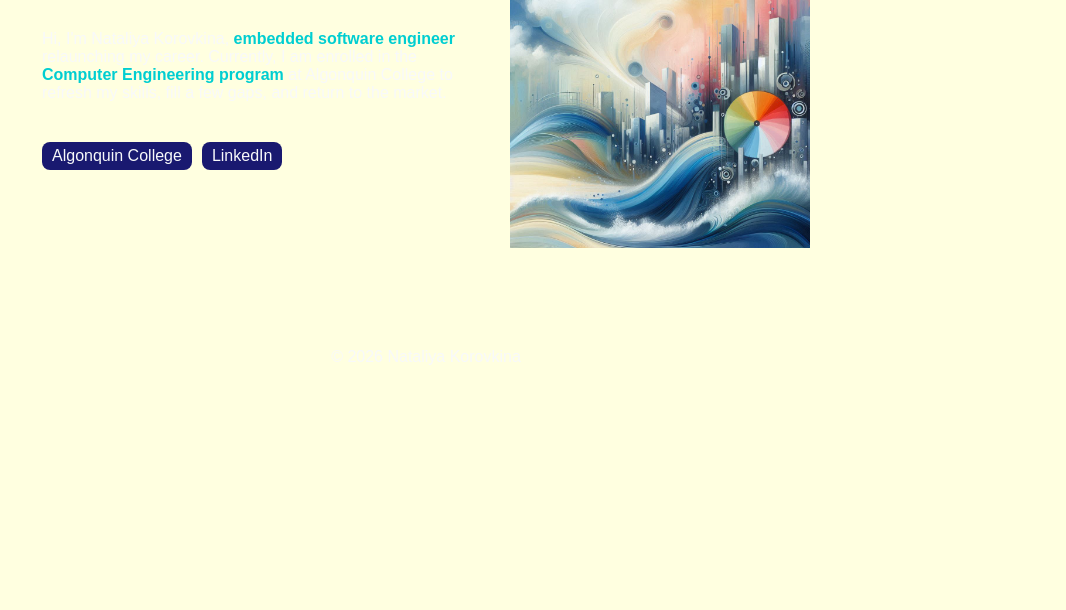
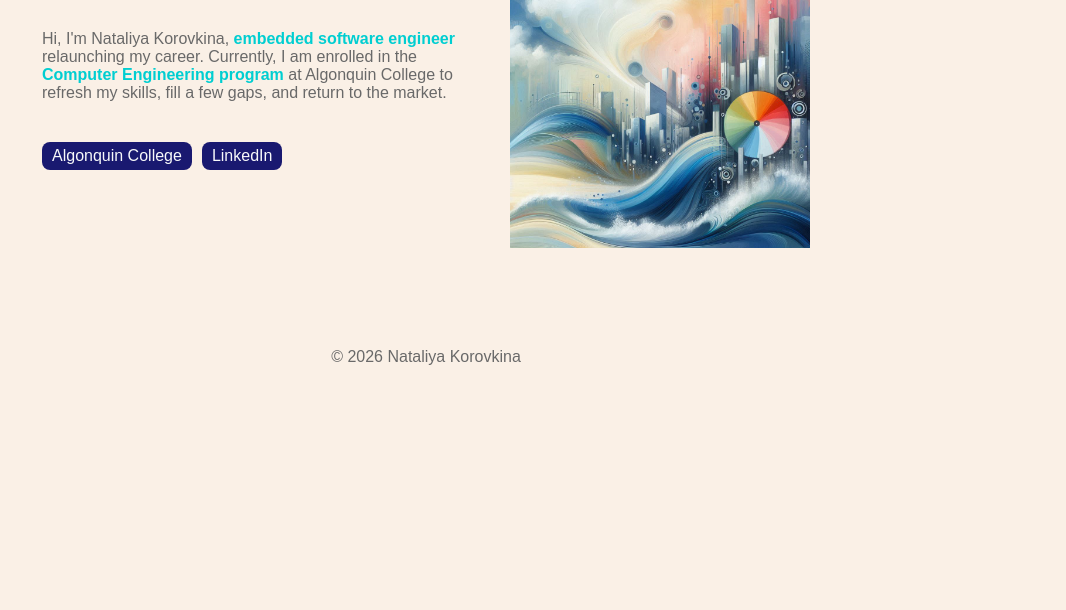
Before and after one commit to kernels-abreeze/kernels-abreeze.github.io, a plain HTML site: page index.html in a window 1280 px wide. Shown: the part 190-800 px from the top of the page, without its empty margins (214-1280 px from the left). Drawn offline with Linux system fonts and the light colour scheme.

Commit message:
Refactor professional-style.css with new styles
Updated styles for body, navigation, and layout components.

```diff
--- a/styles/professional-style.css
+++ b/styles/professional-style.css
@@ -4,8 +4,8 @@
 body {
 
     margin: 0;
-    background-color:#ffffe0;/*#000030;*/
-    color: #F8F9FA;
+    background-color:#faf0e6;/*#000030;*/
+    color: #696969; /*#F8F9FA;*/
     font-family:Arial, Helvetica, sans-serif;
     font-size: medium;
 }
```
